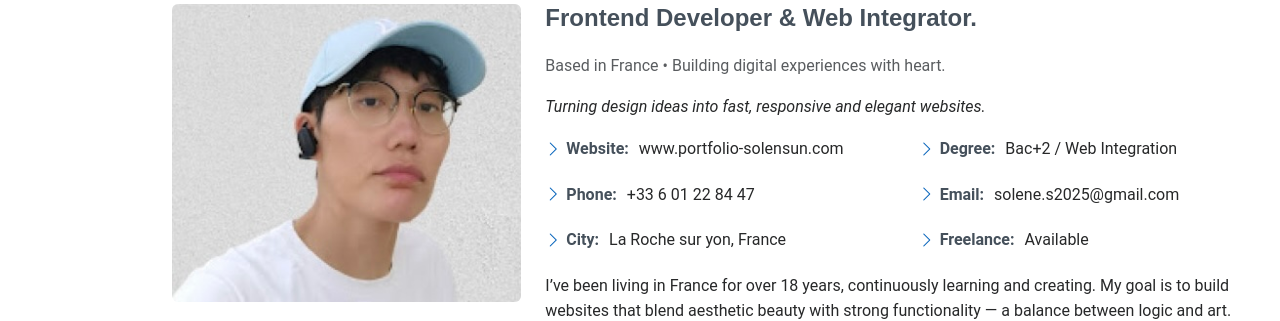
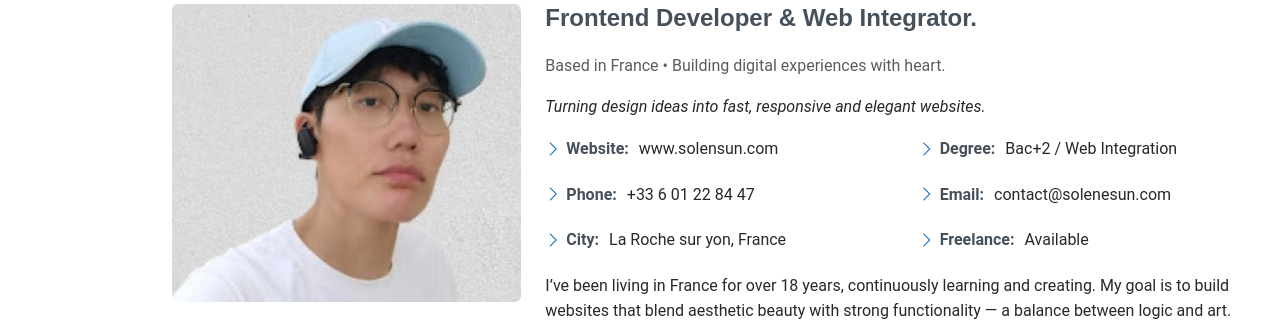
Before and after one commit to Smy619/portfolio-solenesun.com, a React (Vite) app: page / in a window 1280 px wide. Shown: the part 1020-1341 px from the top of the page. Built offline with nearby package versions, Linux system fonts and the light colour scheme.

Commit message:
auto deploy

```diff
--- a/src/components/About.jsx
+++ b/src/components/About.jsx
@@ -38,7 +38,7 @@ function About() {
                   <li>
                     <i className="bi bi-chevron-right"></i>
                     <strong>Website:</strong>{" "}
-                    <span>www.portfolio-solensun.com</span>
+                    <span>www.solensun.com</span>
                   </li>
                   <li>
                     <i className="bi bi-chevron-right"></i>
@@ -60,7 +60,7 @@ function About() {
                   </li>
                   <li>
                     <i className="bi bi-chevron-right"></i>
-                    <strong>Email:</strong> <span>solene.s2025@gmail.com</span>
+                    <strong>Email:</strong> <span>contact@solenesun.com</span>
                   </li>
                   <li>
                     <i className="bi bi-chevron-right"></i>
```
